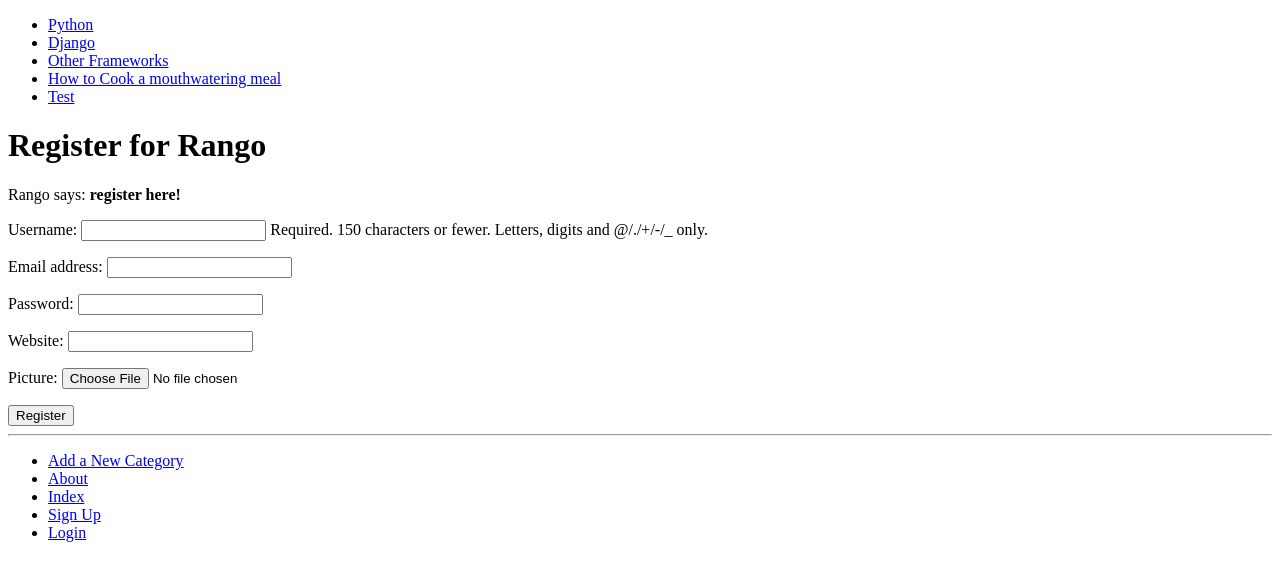
After one commit to Goldenboy-prog/tango_with_django_project, a Django app: page /rango/register/ in a window 1280 px wide. The commit adds this page. Shown: the top 581 px of the page. Run offline with Django 3.2, Linux system fonts and the light colour scheme; data comes from the database, SQL or seed files in the repository; both versions use the stored data as it was after the commit.

Commit message:
chapter 9.7 finished/login-demo

```diff
--- a/rango/admin.py
+++ b/rango/admin.py
@@ -1,5 +1,6 @@
 from django.contrib import admin
 from rango.models import Category, Page
+from rango.models import UserProfile
 
 
 # Add in this class to customise the Admin Interface
@@ -15,3 +16,4 @@ class PageAdmin(admin.ModelAdmin):
 # Update the registration to include this customised interface
 admin.site.register(Category, CategoryAdmin)
 admin.site.register(Page, PageAdmin)
+admin.site.register(UserProfile)
--- a/rango/forms.py
+++ b/rango/forms.py
@@ -1,5 +1,7 @@
 from django import forms
 from rango.models import Page, Category
+from django.contrib.auth.models import User
+from rango.models import UserProfile
 
 class CategoryForm(forms.ModelForm):
        name = forms.CharField(max_length=Category.NAME_MAX_LENGTH, help_text='Please enter the category name.')
@@ -28,7 +30,7 @@ class PageForm(forms.ModelForm):
               return cleaned_data
 
        class Meta:
- # Provide an association between the ModelForm and a model
+       # Provide an association between the ModelForm and a model
               model = Page
 
  # What fields do we want to include in our form?
@@ -39,3 +41,16 @@ class PageForm(forms.ModelForm):
               exclude = ('category',)
  # or specify the fields to include (don't include the category field).
  #fields = ('title', 'url', 'views')
+
+ #User Authentication
+class UserForm(forms.ModelForm):
+       password = forms.CharField(widget=forms.PasswordInput())
+
+       class Meta:
+              model = User
+              fields = ('username', 'email', 'password',)
+
+class UserProfileForm(forms.ModelForm):
+       class Meta:
+              model = UserProfile
+              fields = ('website', 'picture',)
--- a/rango/models.py
+++ b/rango/models.py
@@ -1,5 +1,6 @@
 from django.db import models
 from django.template.defaultfilters import slugify
+from django.contrib.auth.models import User
 # Create your models here.
 
 class Category(models.Model):
@@ -31,3 +32,12 @@ class Page(models.Model):
 
     def __str__(self):
         return self.title
+
+class UserProfile(models.Model):
+    # This line is required. Links UserProfile to a User model instance.
+    user = models.OneToOneField(User, on_delete=models.CASCADE)
+    # The additional attributes we wish to include.
+    website = models.URLField(blank=True)
+    picture = models.ImageField(upload_to='profile_images', blank=True)
+    def __str__(self):
+        return self.user.username
--- a/rango/urls.py
+++ b/rango/urls.py
@@ -9,4 +9,6 @@ urlpatterns = [
     path('category/<slug:category_name_slug>/',views.show_category, name='show_category'),
     path('add_category/', views.add_category, name='add_category'),
     path('category/<slug:category_name_slug>/add_page/', views.add_page, name= 'add_page'),
+    path('register/', views.register, name='register'), # New mapping!
+    path('login/', views.user_login, name='login'),
 ]
--- a/rango/views.py
+++ b/rango/views.py
@@ -7,6 +7,8 @@ from rango.forms import CategoryForm
 from django.shortcuts import redirect
 from rango.forms import PageForm
 from django.urls import reverse
+from rango.forms import UserForm, UserProfileForm
+from django.contrib.auth import authenticate, login
 
 
 
@@ -125,3 +127,107 @@ def add_page(request, category_name_slug):
 
     context_dict = {'form': form, 'category': category}
     return render(request, 'rango/add_page.html', context=context_dict)
+
+
+def register(request):
+    # A boolean value for telling the template
+    # whether the registration was successful.
+    # Set to False initially. Code changes value to
+    # True when registration succeeds.
+    registered = False
+
+    # If it's a HTTP POST, we're interested in processing form data.
+    if request.method == 'POST':
+        # Attempt to grab information from the raw form information.
+        # Note that we make use of both UserForm and UserProfileForm.
+        user_form = UserForm(request.POST)
+        profile_form = UserProfileForm(request.POST)
+
+        # If the two forms are valid...
+        if user_form.is_valid() and profile_form.is_valid():
+            # Save the user's form data to the database.
+            user = user_form.save()
+
+            # Now we hash the password with the set_password method.
+            # Once hashed, we can update the user object.
+            user.set_password(user.password)
+            user.save()
+
+            # Now sort out the UserProfile instance.
+            # Since we need to set the user attribute ourselves,
+            # we set commit=False. This delays saving the model
+            # until we're ready to avoid integrity problems.
+            profile = profile_form.save(commit=False)
+            profile.user = user
+
+            # Did the user provide a profile picture?
+            # If so, we need to get it from the input form and
+            #put it in the UserProfile model.
+            if 'picture' in request.FILES:
+                profile.picture = request.FILES['picture']
+
+            # Now we save the UserProfile model instance.
+            profile.save()
+
+            # Update our variable to indicate that the template
+            # registration was successful.
+            registered = True
+        else:
+            # Invalid form or forms - mistakes or something else?
+            # Print problems to the terminal.
+            print(user_form.errors, profile_form.errors)
+    else:
+        # Not a HTTP POST, so we render our form using two ModelForm instances.
+        # These forms will be blank, ready for user input.
+        user_form = UserForm()
+        profile_form = UserProfileForm()
+
+    # Render the template depending on the context.
+    return render(request,
+                'rango/register.html',
+                context = {'user_form': user_form,
+                            'profile_form': profile_form,
+                            'registered': registered})
+
+# Creating login view
+def user_login(request):
+    # If the request is a HTTP POST, try to pull out the relevant information.
+    if request.method == 'POST':
+    # Gather the username and password provided by the user.
+    # This information is obtained from the login form.
+    # We use request.POST.get('<variable>') as opposed
+    # to request.POST['<variable>'], because the
+    # request.POST.get('<variable>') returns None if the
+    # value does not exist, while request.POST['<variable>']
+    # will raise a KeyError exception.
+        username = request.POST.get('username')
+        password = request.POST.get('password')
+
+    # Use Django's machinery to attempt to see if the username/password
+    # combination is valid - a User object is returned if it is.
+        user = authenticate(username=username, password=password)
+
+    # If we have a User object, the details are correct.
+    # If None (Python's way of representing the absence of a value), no user
+    # with matching credentials was found.
+        if user:
+        # Is the account active? It could have been disabled.
+            if user.is_active:
+            # If the account is valid and active, we can log the user in.
+            # We'll send the user back to the homepage.
+                login(request, user)
+                return redirect(reverse('rango:index'))
+            else:
+            # An inactive account was used - no logging in!
+                return HttpResponse("Your Rango account is disabled.")
+        else:
+            # Bad login details were provided. So we can't log the user in.
+            print(f"Invalid login details: {username}, {password}")
+            return HttpResponse("Invalid login details supplied.")
+
+    # The request is not a HTTP POST, so display the login form.
+    # This scenario would most likely be a HTTP GET.
+    else:
+    # No context variables to pass to the template system, hence the
+    # blank dictionary object...
+        return render(request, 'rango/login.html')
--- a/tango_with_django_project/settings.py
+++ b/tango_with_django_project/settings.py
@@ -95,6 +95,7 @@ AUTH_PASSWORD_VALIDATORS = [
     },
     {
         'NAME': 'django.contrib.auth.password_validation.MinimumLengthValidator',
+        'OPTIONS': { 'min_length': 6, }
     },
     {
         'NAME': 'django.contrib.auth.password_validation.CommonPasswordValidator',
@@ -103,6 +104,11 @@ AUTH_PASSWORD_VALIDATORS = [
         'NAME': 'django.contrib.auth.password_validation.NumericPasswordValidator',
     },
 ]
+
+PASSWORD_HASHERS = (
+    'django.contrib.auth.hashers.PBKDF2PasswordHasher',
+    'django.contrib.auth.hashers.PBKDF2SHA1PasswordHasher',
+)
 
 
 # Internationalization
--- a/templates/rango/base.html
+++ b/templates/rango/base.html
@@ -26,6 +26,8 @@
 				<li><a href="{% url 'rango:add_category' %}">Add a New Category</a></li>
 				<li><a href="{% url 'rango:about' %}">About</a></li>
 				<li><a href="{% url 'rango:index' %}">Index</a></li>
+				<li><a href="{% url 'rango:register' %}">Sign Up</a></li>
+				<li><a href="{% url 'rango:login' %}">Login</a></li>
 			</ul>
 		</div>
 	</body>
--- /dev/null
+++ b/templates/rango/register.html
@@ -0,0 +1,28 @@
+{% extends 'rango/base.html' %}
+{% load staticfiles %}
+
+{% block title_block %}
+	Register
+{% endblock %}
+
+{% block body_block %}
+<h1>Register for Rango</h1>
+{% if registered %}
+Rango says: <strong>thank you for registering!</strong>
+<a href="{% url 'rango:index' %}">Return to the homepage.</a><br />
+{% else %}
+Rango says: <strong>register here!</strong><br />
+<form id="user_form" method="post" action="{% url 'rango:register' %}"
+	enctype="multipart/form-data">
+
+	{% csrf_token %}
+
+	<!-- Display each form -->
+	{{ user_form.as_p }}
+	{{ profile_form.as_p }}
+
+	<!-- Provide a button to click to submit the form. -->
+	<input type="submit" name="submit" value="Register" />
+</form>
+{% endif %}
+{% endblock %}
```
Also changed, not shown: templates/rango/index.html (+5 -2 lines), templates/rango/login.html (added, +18 -0 lines), db.sqlite3, rango/migrations/0005_userprofile.py (added).
